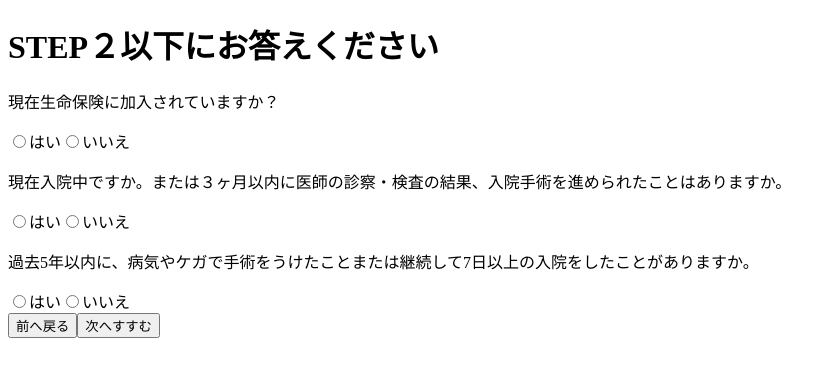
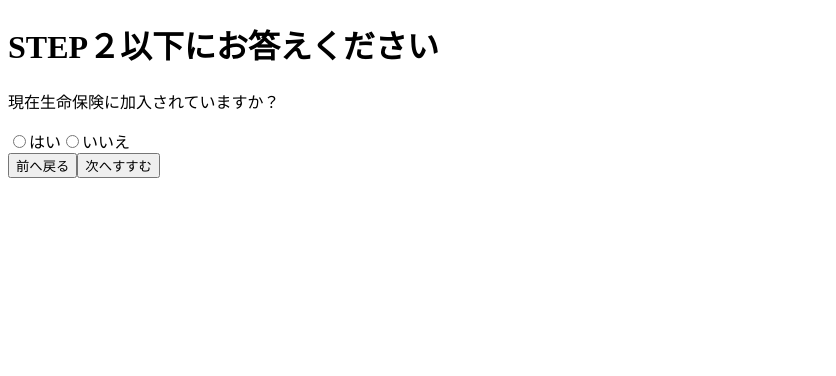
Before and after one commit to osato-pg/vue-project-helloworld, a Vue app: page /#/ in a window 1280 px wide. Both pictures are taken after a click on the button "次へすすむ". Shown: the top 376 px of the page, without its empty margins (0-836 px from the left). Built offline with nearby package versions, Linux system fonts and the light colour scheme.

Commit message:
fix display button ,graually appear question

```diff
--- a/src/App.vue
+++ b/src/App.vue
@@ -3,7 +3,7 @@
     <keep-alive>
       <component :is="currentComponent"></component>
     </keep-alive>
-    <button class="hide" @click="backComponent">前へ戻る</button>
+    <button v-if="show" @click="backComponent">前へ戻る</button>
     <button @click="aheadComponent">次へすすむ</button>
   </div>
 </template>
@@ -17,6 +17,7 @@ export default {
   data() {
     return {
       currentComponent: "CostomerInfo",
+      show: false,
     };
   },
   components: {
@@ -28,6 +29,7 @@ export default {
     aheadComponent() {
       if (this.currentComponent === "CostomerInfo") {
         this.currentComponent = "DetailInfo";
+        this.show = true;
       } else if (this.currentComponent === "DetailInfo") {
         this.currentComponent = "FreeField";
       }
@@ -35,7 +37,7 @@ export default {
     backComponent() {
       if (this.currentComponent === "DetailInfo") {
         this.currentComponent = "CostomerInfo";
-
+        this.show= false;
       } else if (this.currentComponent === "FreeField") {
         this.currentComponent = "DetailInfo";
       }
--- a/src/components/CostomerInfo.vue
+++ b/src/components/CostomerInfo.vue
@@ -1,21 +1,38 @@
 <template>
   <div>
-  <h1><span>STEP1</span> お客様の情報を入力してください</h1>
+    <h1>
+      <span>STEP1</span> お客様の情報を入力してください
+    </h1>
     <p>性別</p>
-  <input type="radio" value="男性" id="man" v-model="gender">
+    <input type="radio" value="男性" id="man" v-model="gender" />
     <label for="man">男性</label>
-  <input type="radio" value="女性" id="women" v-model="gender">
+    <input type="radio" value="女性" id="women" v-model="gender" />
     <label for="women">女性</label>
     <p>生年月日</p>
+
+    <select v-model="selected">
+      <option v-for="(year, index) in list" :key="index" :value="year">{{ year }}年</option>
+    </select>
+
   </div>
 </template>
 
 <script>
 export default {
-  data (){
+  data() {
     return {
-      gender: ''
+      gender: "",
+      selected: null,
+      list: [],
+      num: 100,
+    };
+  },
+  created() {
+    const year = new Date().getFullYear();
+    for (let i = 0; i < this.num; i++) {
+      this.list.unshift(year - i)
   }
+  this.selected = this.list[this.list.length * 0.6]
   }
 }
 </script>
--- a/src/components/DetailInfo.vue
+++ b/src/components/DetailInfo.vue
@@ -5,21 +5,21 @@
     </h1>
     <section>
       <p>現在生命保険に加入されていますか？</p>
-      <input type="radio" value="はい" id="insuranceYes" v-model="insurance" />
+      <input @click="appearHos" type="radio" value="はい" id="insuranceYes" v-model="insurance" />
       <label for="insuranceYes">はい</label>
-      <input type="radio" value="いいえ" id="insuranceNo" v-model="insurance" />
+      <input @click="appearHos" type="radio" value="いいえ" id="insuranceNo" v-model="insurance" />
       <label for="insuranceNo">いいえ</label>
     </section>
 
-    <section>
+    <section v-if="show.hospital">
       <p>現在入院中ですか。または３ヶ月以内に医師の診察・検査の結果、入院手術を進められたことはありますか。</p>
-      <input type="radio" value="はい" id="hospitalYes" v-model="hospital" />
+      <input @click="appearEx" type="radio" value="はい" id="hospitalYes" v-model="hospital" />
       <label for="hospitalYes">はい</label>
-      <input type="radio" value="いいえ" id="hospitalNo" v-model="hospital" />
+      <input @click="appearEx" type="radio" value="いいえ" id="hospitalNo" v-model="hospital" />
       <label for="hospitalNo">いいえ</label>
     </section>
 
-    <section>
+    <section v-if="show.experience">
       <p>過去5年以内に、病気やケガで手術をうけたことまたは継続して7日以上の入院をしたことがありますか。</p>
       <input type="radio" value="はい" id="experienceYes" v-model="experience" />
       <label for="experienceYes">はい</label>
@@ -36,7 +36,19 @@ export default {
       insurance: "",
       hospital:'',
       experience:'',
+      show: {
+        hospital: false,
+        experience: false,
+      }
     };
   },
+  methods: {
+    appearHos(){
+      this.show.hospital= true;
+    },
+    appearEx(){
+      this.show.experience= true;
+    }
+  }
 };
 </script>
```
Lines whose indentation alone changed are shown as unchanged.
